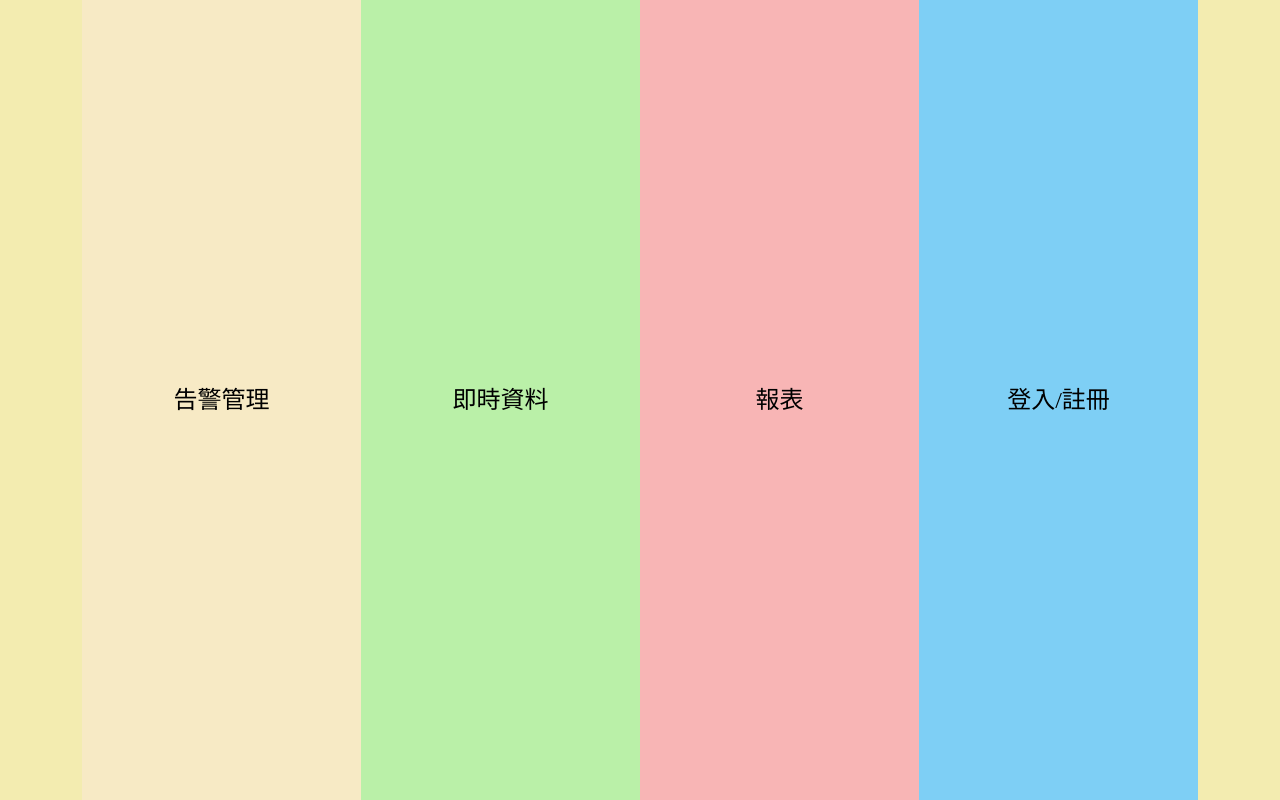
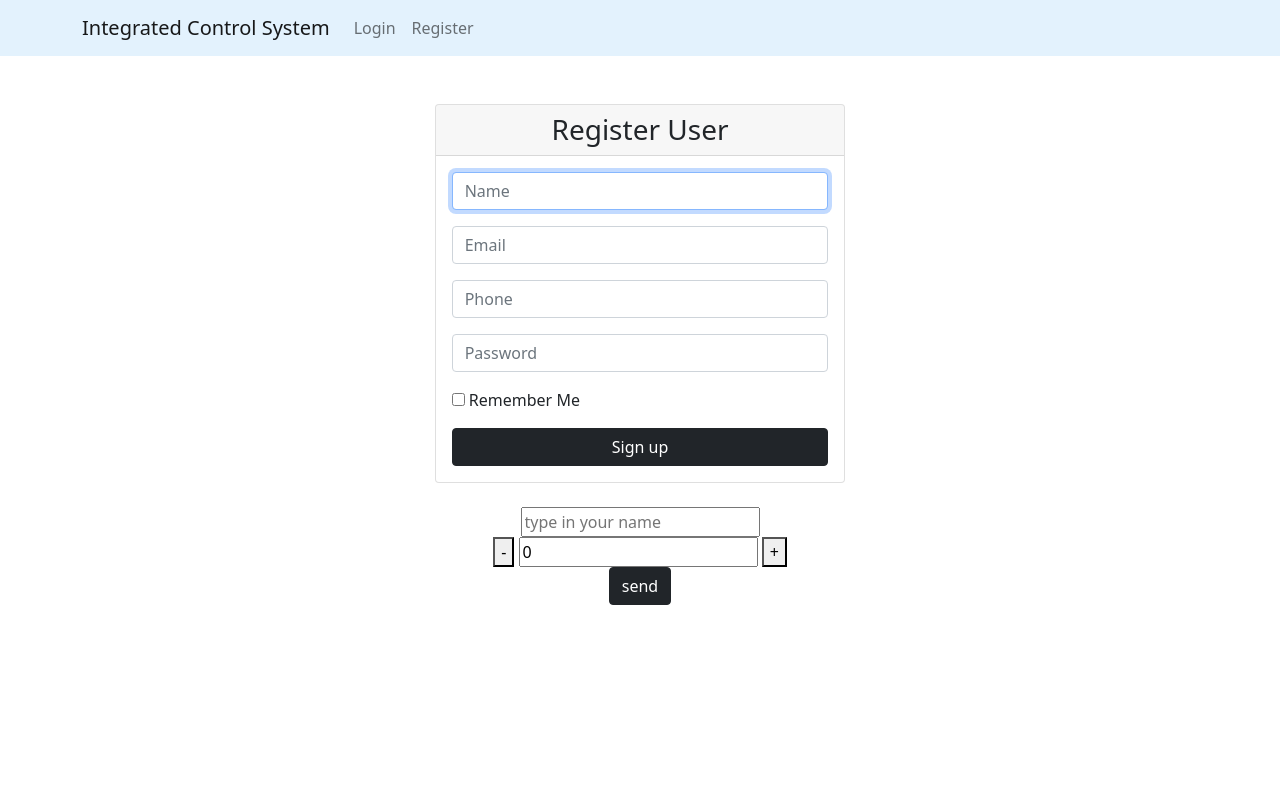
Before and after one commit to 1989ONCE/ICSproject, a Laravel app: page /registration in a window 1280 px wide. Run offline with Laravel 10, Linux system fonts and the light colour scheme; some libraries are stand-ins or nearby versions.

Commit message:
registration data update

```diff
--- a/app/Http/Controllers/CustomAuthController.php
+++ b/app/Http/Controllers/CustomAuthController.php
@@ -43,8 +43,9 @@ class CustomAuthController extends Controller
     public function customRegistration(Request $request)
     {
         $request->validate([
-            'name' => 'required',
+            'user_name' => 'required',
             'email' => 'required|email|unique:users',
+            'phone' => 'required|regex:/09[0-9]{8}/',
             'password' => 'required|min:6',
         ]);
 
@@ -58,9 +59,10 @@ class CustomAuthController extends Controller
     public function create(array $data)
     {
       return User::create([
-        'name' => $data['name'],
+        'user_name' => $data['user_name'],
         'email' => $data['email'],
-        'password' => Hash::make($data['password'])
+        'phone' => $data['phone'],
+        'hashed_pwd' => Hash::make($data['password'])
       ]);
     }
 
@@ -70,8 +72,8 @@ class CustomAuthController extends Controller
         if(Auth::check()){
             return view('index');
         }
-
-        return redirect("login")->withSuccess('You are not allowed to access');
+        return view("index");
+        // return redirect("login")->withSuccess('You are not allowed to access');
     }
 
 
--- a/resources/views/auth/registration.blade.php
+++ b/resources/views/auth/registration.blade.php
@@ -1,5 +1,32 @@
-@extends('index')
-@section('content')
+<!DOCTYPE html>
+<html>
+    <head>
+        <title>首頁</title>
+        <!-- bootstrap -->
+        <link href="https://cdn.jsdelivr.net/npm/bootstrap@5.0.0-beta3/dist/css/bootstrap.min.css" rel="stylesheet">
+        @livewireStyles
+        <!-- tailwindcss -->
+        <!-- @vite('resources/css/app.css') -->
+    </head>
+    <body>
+        <nav class="navbar navbar-light navbar-expand-lg mb-5" style="background-color: #e3f2fd;">
+            <div class="container">
+                <a class="navbar-brand mr-auto" href="/index">Integrated Control System</a>
+                <button class="navbar-toggler" type="button" data-bs-toggle="collapse" data-bs-target="#navbarNav" aria-controls="navbarNav" aria-expanded="false" aria-label="Toggle navigation">
+                    <span class="navbar-toggler-icon"></span>
+                </button>
+                <div class="collapse navbar-collapse" id="navbarNav">
+                    <ul class="navbar-nav">
+                    <li class="nav-item">
+                            <a class="nav-link" href="{{ route('login') }}">Login</a>
+                        </li>
+                        <li class="nav-item">
+                            <a class="nav-link" href="{{ route('register-user') }}">Register</a>
+                        </li>
+                    </ul>
+                </div>
+            </div>
+        </nav>
         <main class="signup-form">
             <div class="cotainer">
                 <div class="row justify-content-center">
@@ -10,15 +37,21 @@
                                 <form action="{{ route('register.custom') }}" method="POST">
                                 @csrf
                                     <div class="form-group mb-3">
-                                <input type="text" placeholder="Name" id="name" class="form-control" name="name" required autofocus>
+                                        <input type="text" placeholder="Name" id="name" class="form-control" name="user_name" required autofocus>
                                             @if ($errors->has('name'))
                                             <span class="text-danger">{{ $errors->first('name') }}</span>
                                             @endif
                                     </div>
                                     <div class="form-group mb-3">
-                            <input type="text" placeholder="Email" id="email_address" class="form-control" name="email" required autofocus>
+                                    <input type="text" placeholder="Email" id="email_address" class="form-control" name="email" required>
                                         @if ($errors->has('email'))
                                         <span class="text-danger">{{ $errors->first('email') }}</span>
+                                        @endif
+                                    </div>
+                                    <div class="form-group mb-3">
+                                    <input type="text" placeholder="Phone" id="phone" class="form-control" name="phone" required>
+                                        @if ($errors->has('phone'))
+                                        <span class="text-danger">{{ $errors->first('phone') }}</span>
                                         @endif
                                     </div>
                                     <div class="form-group mb-3">
@@ -41,5 +74,10 @@
                     </div>
                 </div>
             </div>
+            <livewire:counter />
+
         </main>
-@endsection
+        <!-- @yield('content') -->
+        @livewireScripts
+    </body>
+</html>
```
Also changed, not shown: app/Models/User.php (+5 -3 lines). Lines whose indentation alone changed are shown as unchanged.
